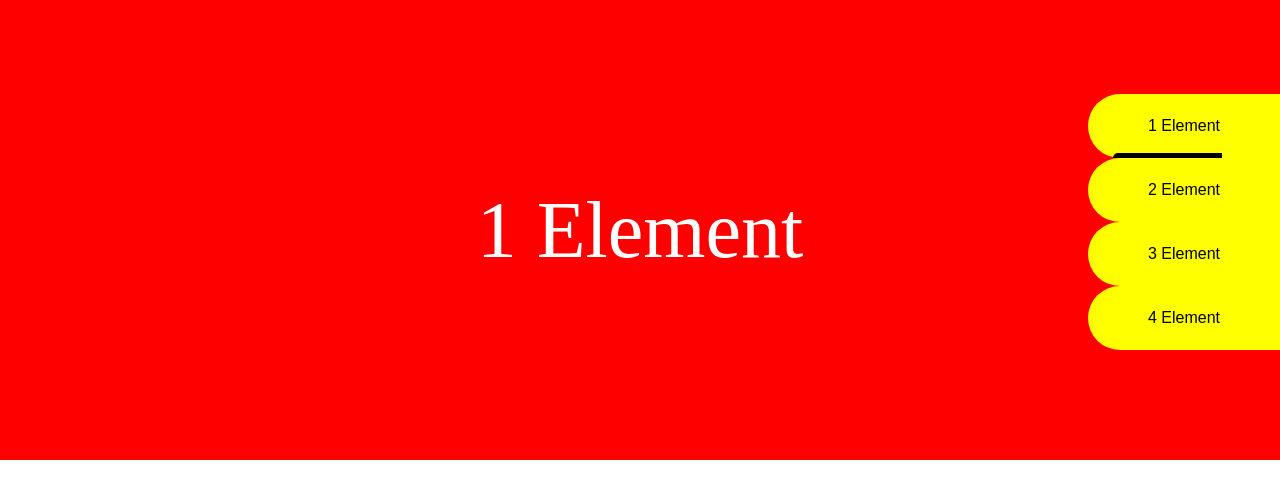
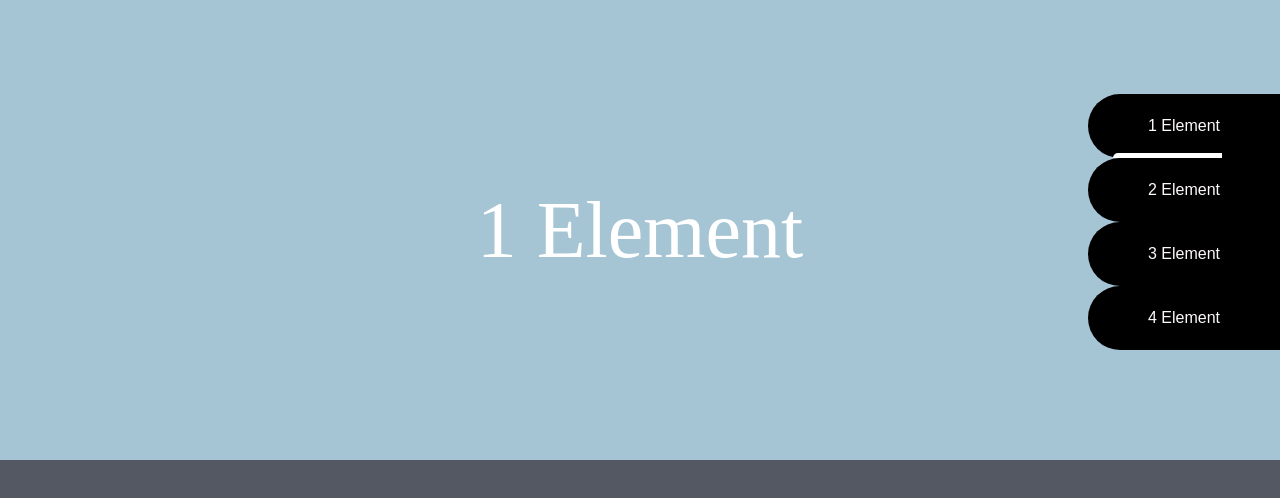
Before and after one commit to rodrigocunhaf/custom-react-carrousel-project, a React (Vite) app: page / in a window 1280 px wide. Shown: the top 498 px of the page. Built offline with nearby package versions, Linux system fonts and the light colour scheme.

Commit message:
finish project

```diff
--- a/src/components/Carrousel/CarrouselButton/index.tsx
+++ b/src/components/Carrousel/CarrouselButton/index.tsx
@@ -6,8 +6,8 @@ interface ButtonProps {
 }
 
 const Button = styled.button<ButtonProps>`
-  color: black;
-  background-color: ${(props) => (!props.isActiveBanner ? 'yellow' : 'black')};
+  color: snow;
+  background-color: ${(props) => (!props.isActiveBanner ? 'snow' : 'black')};
   border: 0;
   justify-content: center;
   align-items: center;
@@ -22,7 +22,7 @@ const Button = styled.button<ButtonProps>`
   @media screen and (min-width: 768px) {
     width: 12rem;
     height: 4rem;
-    background-color: yellow;
+    background-color: black;
     border-radius: 0;
     border-bottom-left-radius: 3rem;
     border-top-left-radius: 3rem;
@@ -45,7 +45,7 @@ interface FillBarProps {
 }
 
 const FillBar = styled.div<FillBarProps>`
-  background-color: black;
+  background-color: white;
   height: 5px;
   position: absolute;
   width: ${(props) => props.currentWidth}%;
--- a/src/content/index.json
+++ b/src/content/index.json
@@ -1,22 +1,22 @@
 [
   {
     "order": 1,
-    "color": "red",
+    "color": "#A5C4D4",
     "text": "1 Element"
   },
   {
     "order": 2,
-    "color": "green",
+    "color": "#8499B1",
     "text": "2 Element"
   },
   {
     "order": 3,
-    "color": "blue",
+    "color": "#7B6D8D",
     "text": "3 Element"
   },
   {
     "order": 4,
-    "color": "purple",
+    "color": "#593F62",
     "text": "4 Element"
   }
 ]
--- /dev/null
+++ b/src/declarations.d.ts
@@ -0,0 +1 @@
+declare module '*.ttf';
--- a/src/global/page-global-config.ts
+++ b/src/global/page-global-config.ts
@@ -1,6 +1,12 @@
 import { createGlobalStyle } from 'styled-components';
+import MontserratRegular from '../assets/fonts/Montserrat-Regular.ttf';
 
 const PageGlobalConfig = createGlobalStyle`
+
+  @font-face {
+    font-family: montserrat-regular;
+    src: url(${MontserratRegular});
+  }
 
   html {
     font-size:100%;
@@ -8,6 +14,10 @@ const PageGlobalConfig = createGlobalStyle`
 
   html, body , #root {
     height:100%;
+  }
+
+  body{
+    background-color: #545863;
   }
 
   * {
--- a/src/index.tsx
+++ b/src/index.tsx
@@ -2,6 +2,6 @@ import React from 'react';
 import ReactDOMClient from 'react-dom/client';
 import App from './App';
 
-const elementRoot = document.getElementById('root')! as HTMLElement;
+const elementRoot = document.getElementById('root') as HTMLElement;
 
 ReactDOMClient.createRoot(elementRoot).render(<App />);
```
Also changed, not shown: src/assets/fonts/Montserrat-Regular.ttf (added), 1 other file (tests, documents, lock files or other folders).
